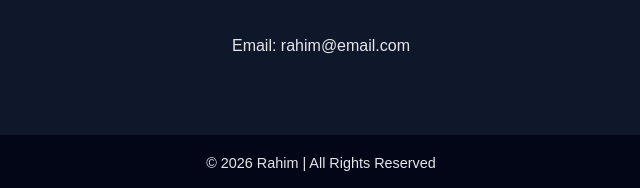
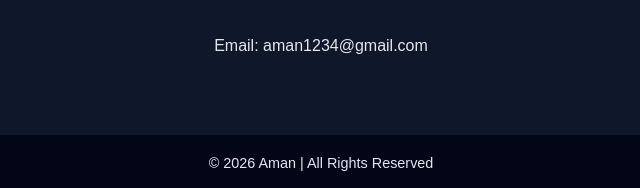
Before and after one commit to gitmy230-debug/4th, a plain HTML site: page index.html in a window 1280 px wide. Shown: the part 1541-1729 px from the top of the page, 319-959 px from the left. Drawn offline with Linux system fonts and the light colour scheme.

Commit message:
Update index.html

```diff
--- a/index.html
+++ b/index.html
@@ -22,7 +22,7 @@
   <!-- HERO -->
   <section id="home" class="hero">
     <div class="hero-text">
-      <h1>Hi, I'm <span>Rahim</span></h1>
+      <h1>Hi, I'm <span>Aman/span></h1>
       <p>Frontend Developer | HTML • CSS • JavaScript</p>
       <a href="#projects" class="btn">View My Work</a>
     </div>
@@ -62,11 +62,11 @@
   <!-- CONTACT -->
   <section id="contact" class="contact">
     <h2>Contact Me</h2>
-    <p>Email: rahim@email.com</p>
+    <p>Email: aman1234@gmail.com</p>
   </section>
 
   <footer>
-    <p>© 2026 Rahim | All Rights Reserved</p>
+    <p>© 2026 Aman | All Rights Reserved</p>
   </footer>
 
 </body>
```
